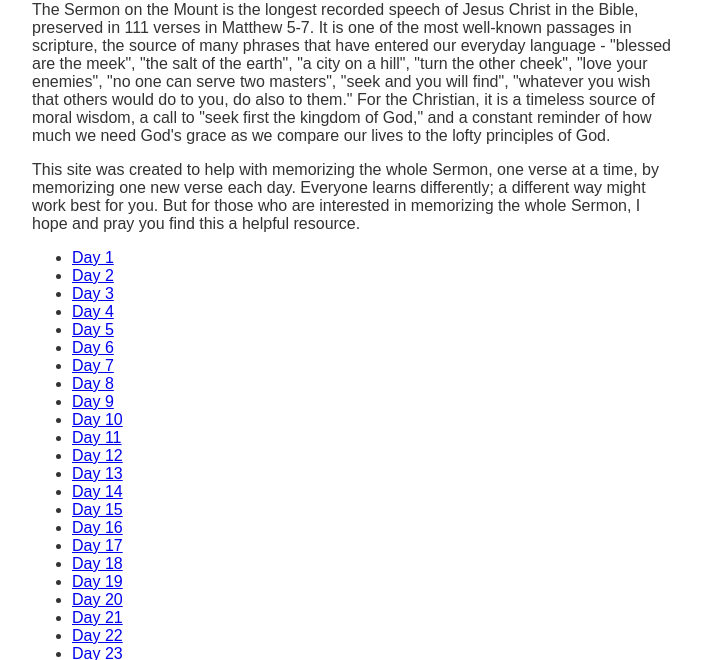
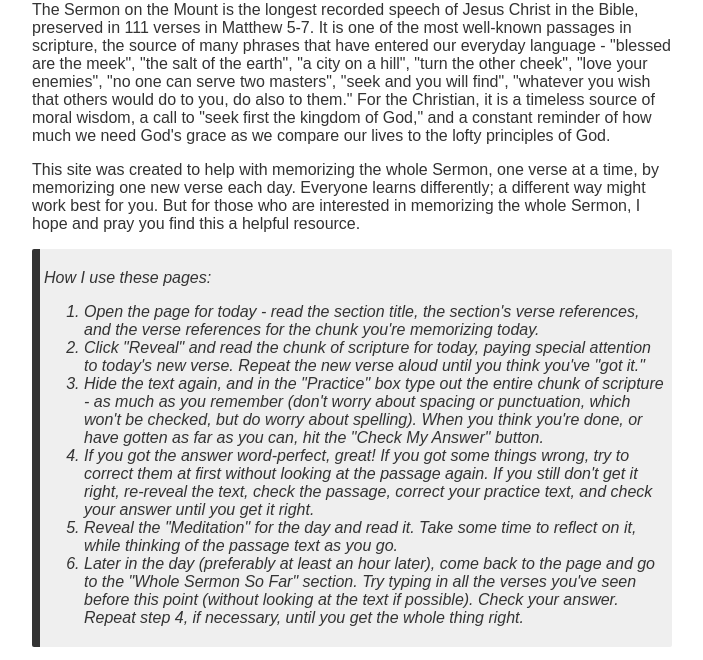
Before and after one commit to JHDeerin/sermon-mt-111-days, a plain HTML site: page docs/index.html in a window 1280 px wide. Shown: the part 117-777 px from the top of the page, without its empty margins (288-991 px from the left). Drawn offline with Linux system fonts and the light colour scheme.

Commit message:
update README; add instructions to homepage

```diff
--- a/docs/index.html
+++ b/docs/index.html
@@ -30,6 +30,14 @@
             width: 100%;
             min-height: 5em;
         }
+
+        #instructions {
+            background: #efefef;
+            font-style: italic;
+            padding: 0.25em;
+            border-radius: 2px;
+            border-left: #333 0.5em solid;
+        }
     </style>
 </head>
 <body>
@@ -38,6 +46,18 @@
 
         <p>The Sermon on the Mount is the longest recorded speech of Jesus Christ in the Bible, preserved in 111 verses in Matthew 5-7. It is one of the most well-known passages in scripture, the source of many phrases that have entered our everyday language - "blessed are the meek", "the salt of the earth", "a city on a hill", "turn the other cheek", "love your enemies", "no one can serve two masters", "seek and you will find", "whatever you wish that others would do to you, do also to them." For the Christian, it is a timeless source of moral wisdom, a call to "seek first the kingdom of God," and a constant reminder of how much we need God's grace as we compare our lives to the lofty principles of God.</p>
         <p>This site was created to help with memorizing the whole Sermon, one verse at a time, by memorizing one new verse each day. Everyone learns differently; a different way might work best for you. But for those who are interested in memorizing the whole Sermon, I hope and pray you find this a helpful resource.</p>
+
+        <div id="instructions">
+            <p>How I use these pages:</p>
+            <ol>
+                <li>Open the page for today - read the section title, the section's verse references, and the verse references for the chunk you're memorizing today.</li>
+                <li>Click "Reveal" and read the chunk of scripture for today, paying special attention to today's new verse. Repeat the new verse aloud until you think you've "got it."</li>
+                <li>Hide the text again, and in the "Practice" box type out the entire chunk of scripture - as much as you remember (don't worry about spacing or punctuation, which won't be checked, but do worry about spelling). When you think you're done, or have gotten as far as you can, hit the "Check My Answer" button.</li>
+                <li>If you got the answer word-perfect, great! If you got some things wrong, try to correct them at first without looking at the passage again. If you still don't get it right, re-reveal the text, check the passage, correct your practice text, and check your answer until you get it right.</li>
+                <li>Reveal the "Meditation" for the day and read it. Take some time to reflect on it, while thinking of the passage text as you go.</li>
+                <li>Later in the day (preferably at least an hour later), come back to the page and go to the "Whole Sermon So Far" section. Try typing in <em>all</em> the verses you've seen before this point (without looking at the text if possible). Check your answer. Repeat step 4, if necessary, until you get the whole thing right.</li>
+            </ol>
+        </div>
 
         <ul>
             <li><a href="1.html">Day 1</a></li>
```
Also changed, not shown: index.html (+20 -0 lines), README.md.
